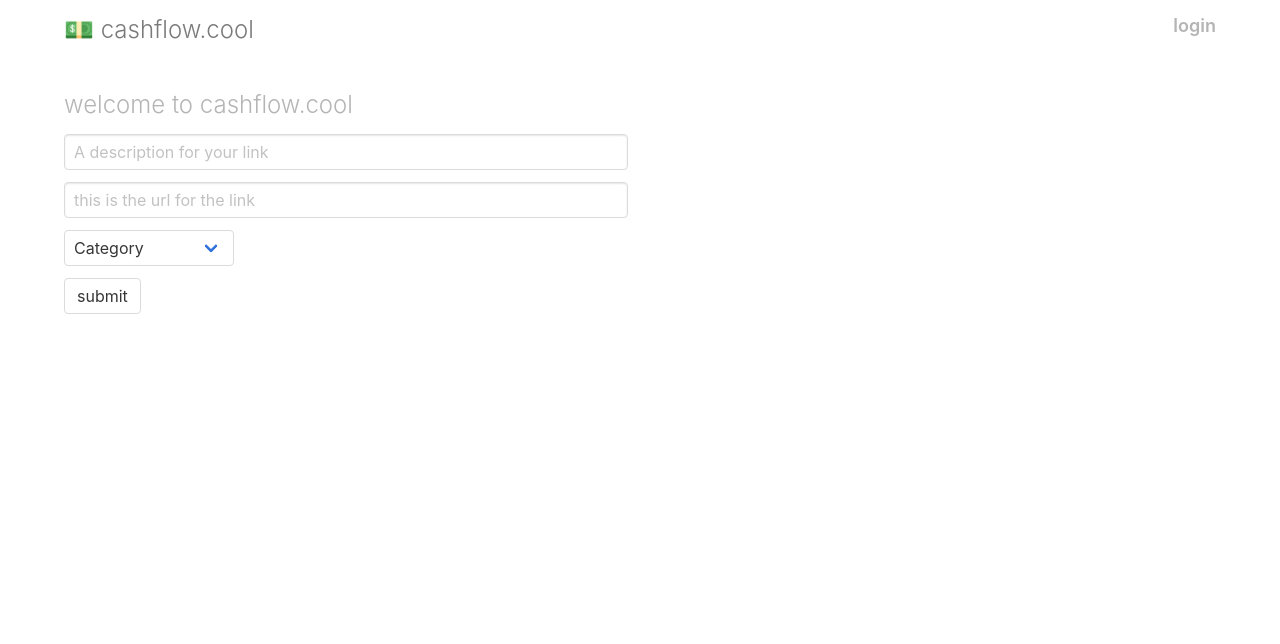
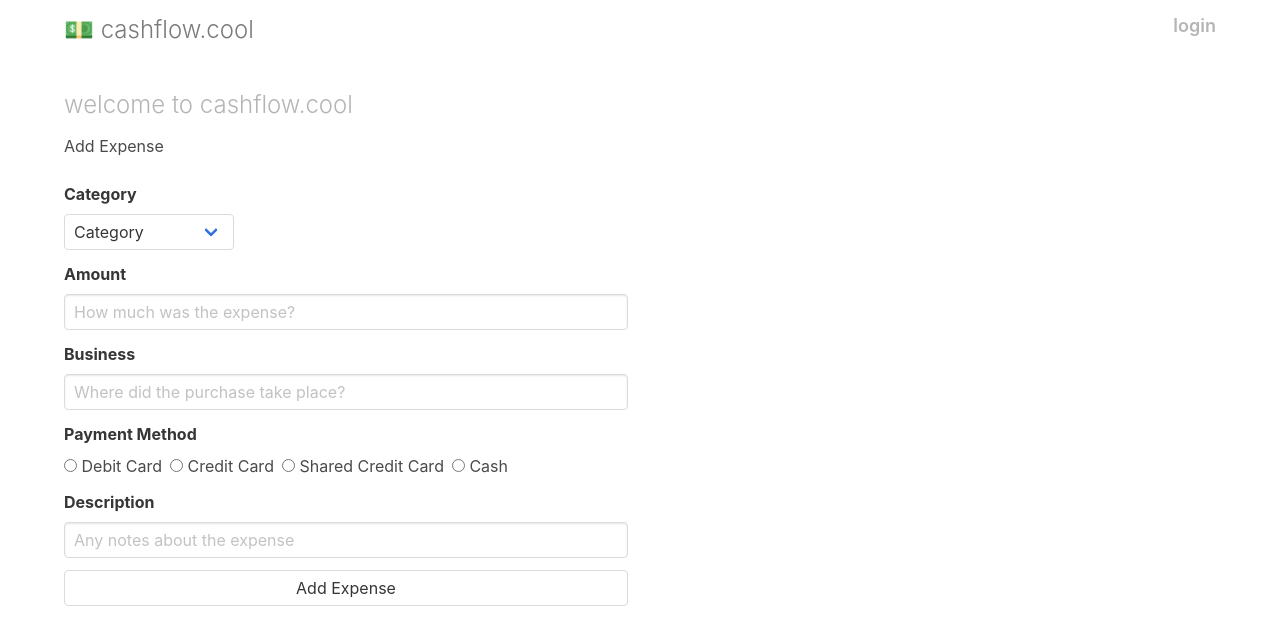
Before and after one commit to TristanAG/recipe-collective, a React (Create React App) app: page / in a window 1280 px wide. Shown: the top 644 px of the page. Built offline with nearby package versions, Linux system fonts and the light colour scheme; no server answers.

Commit message:
linked up form to useFormValidation

```diff
--- a/src/components/CreateLink.js
+++ b/src/components/CreateLink.js
@@ -2,58 +2,68 @@
 import useFormValidation from './auth/useFormValidation'
 import validateCreateLink from './auth/validateCreateLink'
 
+//this is the current INITIAL_STATE... what do I want it to be for my app?
+/*
+  date //handled with firebase
+  name //handled with firebase
+
+    category
+    amount
+
+  business
+  payment method (card / debit card / credit card)
+  desc
+
+
+*/
+
+//change description to be amount
+
+// const INITIAL_STATE = {
+//   amount: "",
+//   url: ""
+// }
+
 const INITIAL_STATE = {
-  description: "",
-  url: ""
+  category: "",
+  amount: "",
+  business: "",
+  paymentMethod: "",
+  description: ""
 }
+
+
 
 function CreateLink(props) {
   const { handleSubmit, handleChange, values, errors } = useFormValidation(INITIAL_STATE, validateCreateLink, handleCreateLink)
+
+  const [amount, setAmount] = React.useState("")
 
   function handleCreateLink() {
     console.log('link created!')
   }
 
   return (
+    <div>
+      <div className="columns">
+        <div className="column">
+          Add Expense
+        </div>
+      </div>
       <div className="columns">
         <div className="column is-half">
           <div className="content">
+
             <form onSubmit={handleSubmit}>
               <div className="field">
-              <div className="control">
-                <input
-                  name="description"
-                  onChange={handleChange}
-                  value={values.description}
-                  placeholder="A description for your link"
-                  autoComplete="off"
-                  type="text"
-                  className="input"
-                  // className={errors.description && 'has-text-danger input'}
-                />
-              </div>
-            </div>
-            {errors.description && <p className="has-text-danger">{errors.description}</p>}
-            <div className="field">
-              <div className="control">
-            <input
-              name="url"
-              onChange={handleChange}
-              value={values.url}
-              placeholder="this is the url for the link"
-              autoComplete="off"
-              type="text"
-              // className={errors.url && 'has-text-danger'}
-              className="input"
-            />
-            {errors.url && <p className="has-text-danger">{errors.url}</p>}
-            </div>
-          </div>
-
-            <div className="field">
+                <label className="label">Category</label>
                 <div className="control">
                   <div className="select">
-                  <select>
+                    <select
+                      onChange={handleChange}
+                      value={values.category}
+                      name="category"
+                    >
                       <option>Category</option>
                       <option>🥕 Groceries</option>
                       <option>🥡 Eating Out</option>
@@ -66,8 +76,88 @@
                   </div>
                 </div>
               </div>
-            <button className="button" type="submit">submit</button>
+
+              <div className="field">
+                <label className="label">Amount</label>
+                <div className="control">
+                  <input
+                    name="amount"
+                    onChange={handleChange}
+                    value={values.amount}
+                    placeholder="How much was the expense?"
+                    autoComplete="off"
+                    type="text"
+                    className="input"
+                    // className={errors.description && 'has-text-danger input'}
+                  />
+                </div>
+              </div>
+              {errors.description && <p className="has-text-danger">{errors.description}</p>}
+
+              {/* payment method should be a drop down or a radio button maybe  */}
+
+              <div className="field">
+                <label className="label">Business</label>
+                <div className="control">
+                  <input
+                    name="business"
+                    onChange={handleChange}
+                    value={values.url}
+                    placeholder="Where did the purchase take place?"
+                    autoComplete="off"
+                    type="text"
+                    // className={errors.url && 'has-text-danger'}
+                    className="input"
+                  />
+                  {errors.url && <p className="has-text-danger">{errors.url}</p>}
+                </div>
+              </div>
+
+              <div className="field">
+                <label className="label">Payment Method</label>
+                <div className="control">
+                  <label className="radio">
+                    <input type="radio" name="paymentMethod" value="Debit Card" checked={values.paymentMethod === "Debit Card"} onChange={handleChange} />
+                    <span className="radio-option"> Debit Card</span>
+                  </label>
+                  <label className="radio">
+                    <input type="radio" name="paymentMethod" value="Credit Card" checked={values.paymentMethod === "Credit Card"} onChange={handleChange} />
+                    <span className="radio-option"> Credit Card</span>
+                  </label>
+                  <label className="radio">
+                    <input type="radio" name="paymentMethod" value="Shared Credit Card" checked={values.paymentMethod === "Shared Credit Card"} onChange={handleChange} />
+                    <span className="radio-option"> Shared Credit Card</span>
+                  </label>
+                  <label className="radio">
+                    <input type="radio" name="paymentMethod" value="Cash" checked={values.paymentMethod === "Cash"} onChange={handleChange} />
+                    <span className="radio-option"> Cash</span>
+                  </label>
+                </div>
+              </div>
+
+              <div className="field">
+                <label className="label">Description</label>
+                <div className="control">
+                  <input
+                    name="description"
+                    onChange={handleChange}
+                    value={values.description}
+                    placeholder="Any notes about the expense"
+                    autoComplete="off"
+                    type="text"
+                    // className={errors.url && 'has-text-danger'}
+                    className="input"
+                  />
+                  {errors.url && <p className="has-text-danger">{errors.url}</p>}
+                </div>
+              </div>
+
+
+
+              <button className="button full-width" type="submit">Add Expense</button>
             </form>
+
+          </div>
         </div>
       </div>
     </div>
--- a/src/components/Home.js
+++ b/src/components/Home.js
@@ -1,5 +1,6 @@
 import React from 'react'
 import LinkList from './LinkList'
+import CreateLink from './CreateLink'
 
 class Home extends React.Component {
   render() {
@@ -10,7 +11,8 @@
               <div className="column">
                 <div className="content">
                   <h3 className="has-text-grey-light">welcome to cashflow.cool</h3>
-                  <LinkList />
+                  {/* <LinkList /> */}
+                  <CreateLink />
                 </div>
               </div>
             </div>
--- a/src/components/Main.js
+++ b/src/components/Main.js
@@ -23,9 +23,7 @@
       <Router>
         <FirebaseContext.Provider value={{ user, firebase }}>
           <Nav />
-
           <section className="content-area">
-
             <Route path="/grocery-list/" component={GroceryList} />
             <Route path="/recipe-database/" component={RecipeDatabase}/>
             <Route path="/week-planner/" component={WeekPlanner} />
@@ -33,9 +31,7 @@
             <Route path="/" exact component={Home} />
             <Route path="/login/" component={Login} />
             <Route path="/forgot/" component={ForgotPassword} />
-
           </section>
-
         </FirebaseContext.Provider>
       </Router>
 
--- a/src/components/auth/Login.js
+++ b/src/components/auth/Login.js
@@ -10,6 +10,9 @@
   password: ""
 }
 
+//alright so each of these functions comes from the useFormValidation file... it's interesting how this is all working
+//i mean, it seems a bit more complex than im used to... but manageable. i get what's going on... so like, when you
+//execute the function here, it's like the code is in this file, but it actually exists in useFormValidation. pretty neat.
 function Login(props) {
   const {
     handleChange,
--- a/src/components/auth/useFormValidation.js
+++ b/src/components/auth/useFormValidation.js
@@ -23,12 +23,15 @@
     }
   }, [errors])
 
+
+  //alright so it looks like we are just reducing the number of times we would handleChange and keeping it in the reusable hook
+  //that's pretty cool!
   function handleChange(event) {
     event.persist()
+    console.log(event.target.value)
     setValues(previousValues => ({
       ...previousValues,
       [event.target.name]: event.target.value,
-
     }))
   }
 
--- a/src/css/App.css
+++ b/src/css/App.css
@@ -27,3 +27,7 @@
 .content h3 {
   font-weight: 300;
 }
+
+.full-width {
+  width: 100%;
+}
```
Lines whose indentation alone changed are shown as unchanged.
